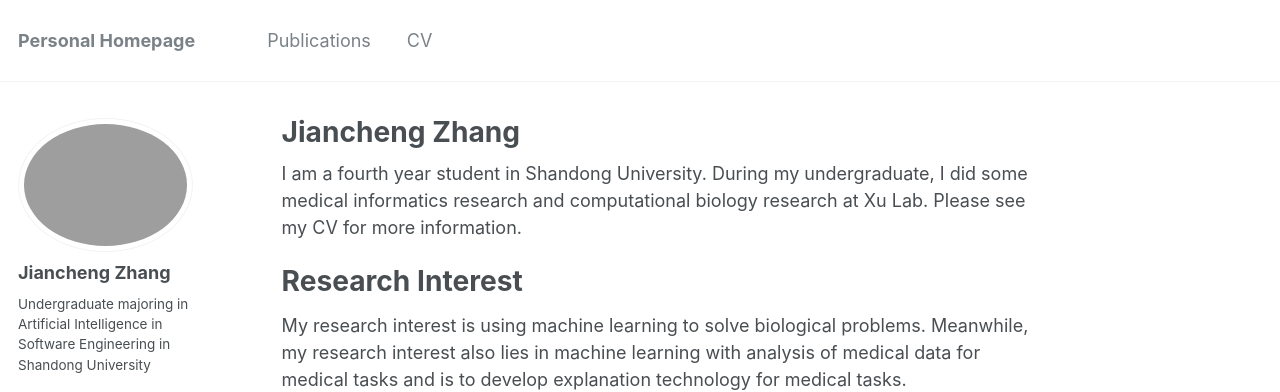
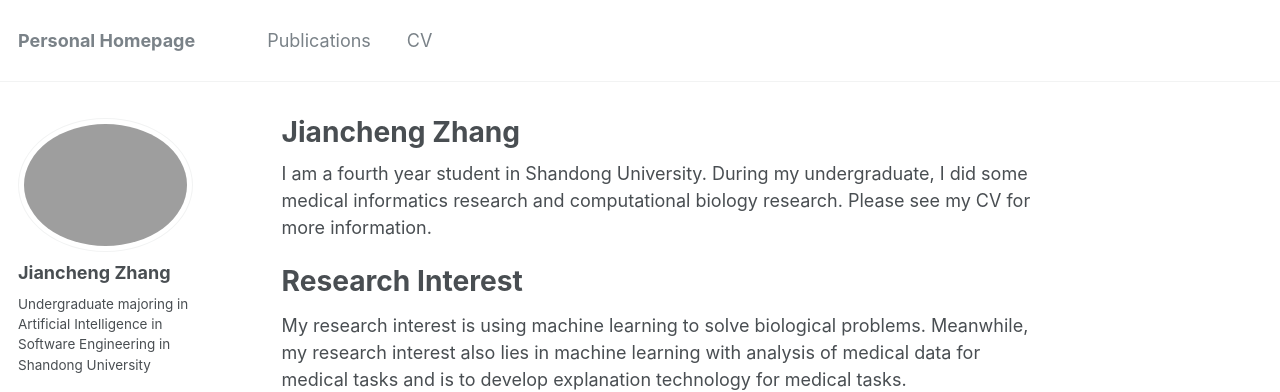
Before and after one commit to zjcyeshome/zjcyeshome.github.io, a Jekyll site: the page built from _pages/about.md, in a window 1280 px wide. Shown: the top 392 px of the page. Built offline with Jekyll 4.4.1, drawn with Linux system fonts in a browser that asks for light colours.

Commit message:
Update about.md

```diff
--- a/_pages/about.md
+++ b/_pages/about.md
@@ -8,7 +8,7 @@ redirect_from:
   - /about.html
 ---
 
-I am a fourth year student in Shandong University. During my undergraduate, I did some medical informatics research and computational biology research at Xu Lab. Please see my CV for more information.
+I am a fourth year student in Shandong University. During my undergraduate, I did some medical informatics research and computational biology research. Please see my CV for more information.
 
 Research Interest
 ======
```
